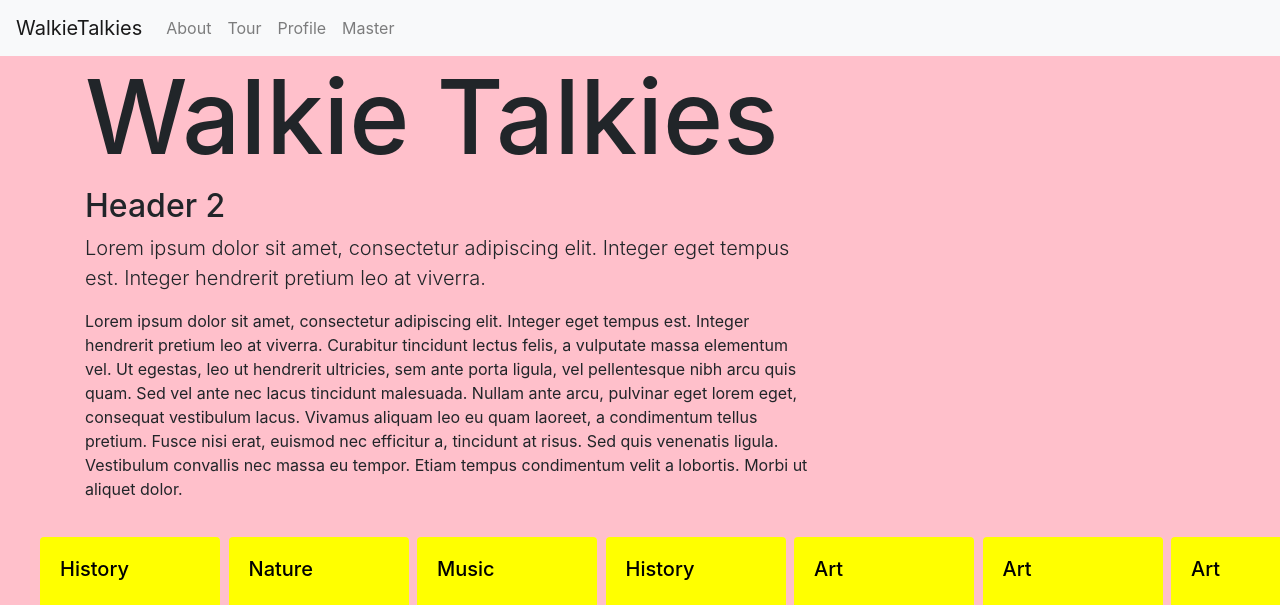
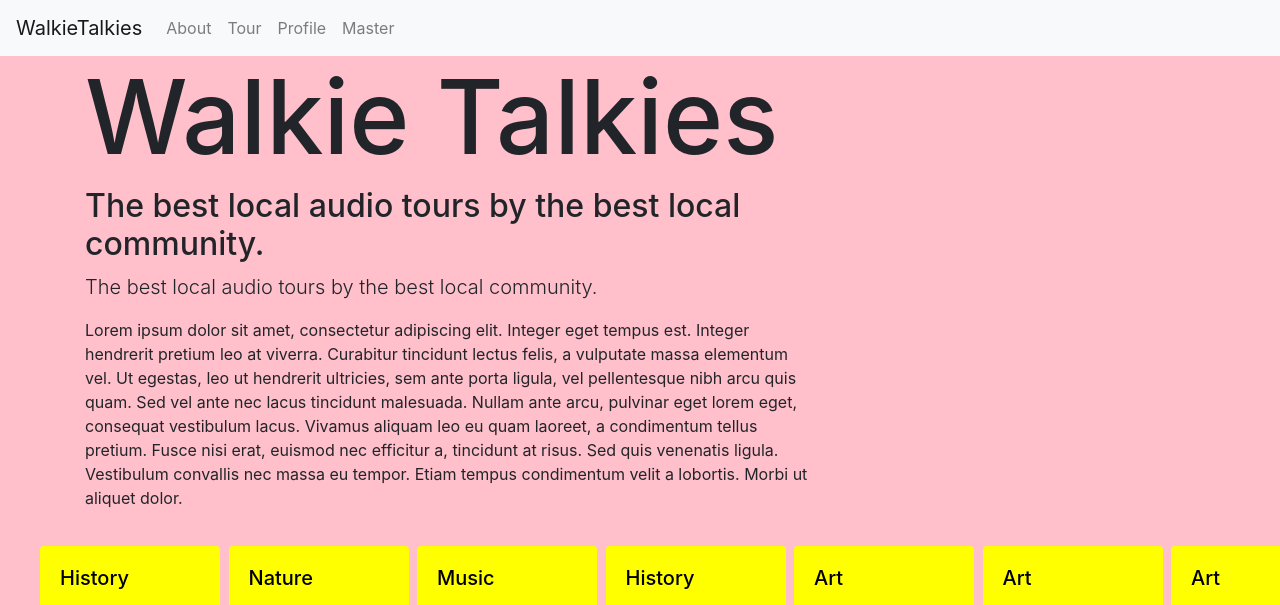
Before and after one commit to robcleaton/walkie-talkies, a Jekyll site: the page built from index.html, in a window 1280 px wide and 900 px high, cut to the strip 0-605 px from the top of the window. Built offline with Jekyll 4.4.1, drawn with Linux system fonts in a browser that asks for light colours; nearby versions of some CDN libraries.

Commit message:
Best local audio tours

```diff
--- a/index.html
+++ b/index.html
@@ -15,9 +15,9 @@ layout: default
     <div class="row">
       <div class="col-md-8">
         <h1>{{ page.title }}</h1>
-        <h2>Header 2</h2>
+        <h2>The best local audio tours by the best local community.</h2>
 
-        <p class="lead">Lorem ipsum dolor sit amet, consectetur adipiscing elit. Integer eget tempus est. Integer hendrerit pretium leo at viverra. </p>
+        <p class="lead">The best local audio tours by the best local community.</p>
         <p>Lorem ipsum dolor sit amet, consectetur adipiscing elit. Integer eget tempus est. Integer hendrerit pretium leo at viverra. Curabitur tincidunt lectus felis, a vulputate massa elementum vel. Ut egestas, leo ut hendrerit ultricies, sem ante porta ligula, vel pellentesque nibh arcu quis quam. Sed vel ante nec lacus tincidunt malesuada. Nullam ante arcu, pulvinar eget lorem eget, consequat vestibulum lacus. Vivamus aliquam leo eu quam laoreet, a condimentum tellus pretium. Fusce nisi erat, euismod nec efficitur a, tincidunt at risus. Sed quis venenatis ligula. Vestibulum convallis nec massa eu tempor. Etiam tempus condimentum velit a lobortis. Morbi ut aliquet dolor.</p>
 
       </div>
```
